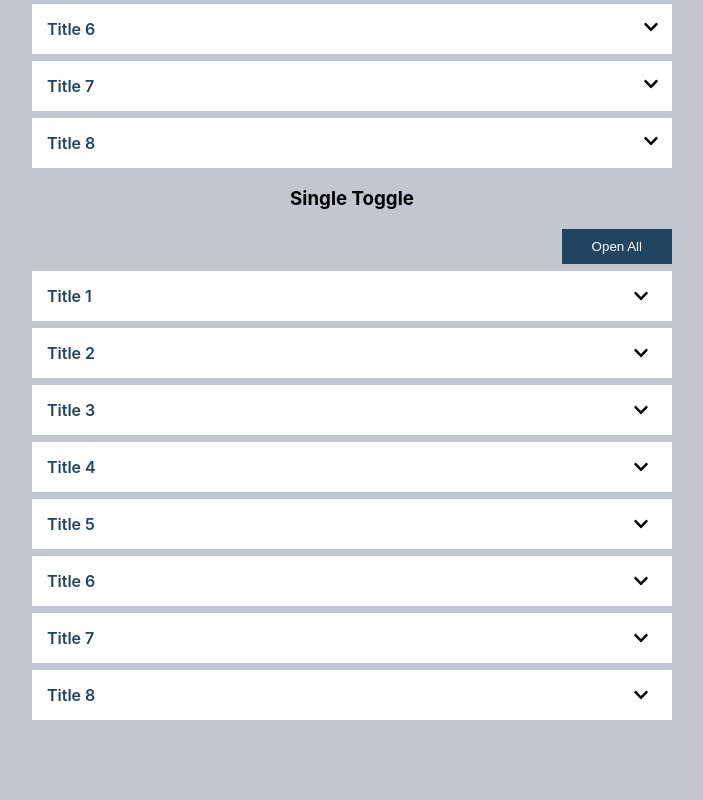
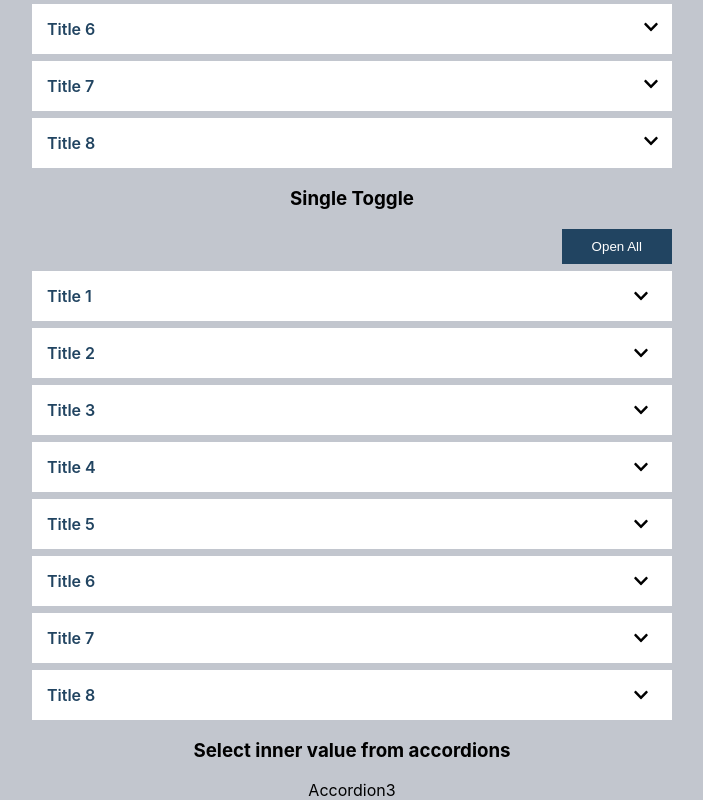
Before and after one commit to akhtarvahid/react-accordions, a React (Create React App) app in the folder react-accordions/: page / in a window 1280 px wide. Shown: the part 341-1141 px from the top of the page, without its empty margins (288-991 px from the left). Before the commit the page ends 1061 px from the top, so only its background shows below. Built offline with nearby package versions, Linux system fonts and the light colour scheme.

Commit message:
accordion3 component created, json updated

```diff
--- a/react-accordions/src/App.js
+++ b/react-accordions/src/App.js
@@ -1,6 +1,7 @@
 import './App.css';
 import Accordion1 from './components/accordion1/SingleOpen';
 import SingleToggle from './components/accordion2/SingleToggle';
+import Accordion3 from './components/accordion3/Accordion3';
 
 function App() {
   return (
@@ -10,6 +11,9 @@ function App() {
 
       <h3>Single Toggle</h3>
       <SingleToggle />
+
+      <h3>Select inner value from accordions</h3>
+      <Accordion3 />
     </div>
   );
 }
--- /dev/null
+++ b/react-accordions/src/components/accordion3/Accordion3.js
@@ -0,0 +1,11 @@
+import React, { Component } from 'react'
+
+export default class Accordion3 extends Component {
+    render() {
+        return (
+            <div>
+               Accordion3
+            </div>
+        )
+    }
+}
--- a/react-accordions/src/utils/data.json
+++ b/react-accordions/src/utils/data.json
@@ -1,23 +1,28 @@
 [{
     "id": 1,
     "title": "Title 1",
-    "content": "Lorem Ipsum is simply dummy text of the printing and typesetting industry. Lorem Ipsum has been the industry's standard dummy text ever since the 1500s, when an unknown printer took a galley of type and scrambled it to make a type specimen book. "
+    "content": "Lorem Ipsum is simply dummy text of the printing and typesetting industry. Lorem Ipsum has been the industry's standard dummy text ever since the 1500s, when an unknown printer took a galley of type and scrambled it to make a type specimen book. ",
+    "items": [{"id":1, "item": "item1"}, {"id":2, "item": "item2"}, {"id":3, "item": "item3"}, {"id":4, "item": "item4"}, {"id":5, "item": "item5"}, {"id":6, "item": "item6"}, {"id":7, "item": "item7"}, {"id":8, "item": "item8"}, {"id":9, "item": "item9"},{"id":10, "item": "item10"}]
 },
 {
     "id": 2,
     "title": "Title 2",
-    "content": "Why do we use it? It is a long established fact that a reader will be distracted by the readable content of a page when looking at its layout. The point of using Lorem Ipsum is that it has a more-or-less normal distribution of letters, as opposed to using 'Content here, content here', making it look like readable English. Many desktop publishing packages and web page editors now use Lorem Ipsum as their default model text, and a search for 'lorem ipsum' will uncover many web sites still in their infancy. Various versions have evolved over the years, sometimes by accident, sometimes on purpose (injected humour and the like)."
+    "content": "Why do we use it? It is a long established fact that a reader will be distracted by the readable content of a page when looking at its layout. The point of using Lorem Ipsum is that it has a more-or-less normal distribution of letters, as opposed to using 'Content here, content here', making it look like readable English. Many desktop publishing packages and web page editors now use Lorem Ipsum as their default model text, and a search for 'lorem ipsum' will uncover many web sites still in their infancy. Various versions have evolved over the years, sometimes by accident, sometimes on purpose (injected humour and the like).",
+    "items": [{"id":1, "item": "item1"}, {"id":2, "item": "item2"}, {"id":3, "item": "item3"}, {"id":4, "item": "item4"}, {"id":5, "item": "item5"}, {"id":6, "item": "item6"}, {"id":7, "item": "item7"}, {"id":8, "item": "item8"}, {"id":9, "item": "item9"},{"id":10, "item": "item10"}]
 },
 {
     "id": 3,
     "title": "Title 3",
     "content": "Where does it come from? Contrary to popular belief, Lorem Ipsum is not simply random text. It has roots in a piece of classical Latin literature from 45 BC, making it over 2000 years old. Richard McClintock, a Latin professor at Hampden-Sydney College in Virginia, looked up one of the more obscure Latin words, consectetur, from a Lorem Ipsum passage, and going through the cites of the word in classical literature, discovered the undoubtable source."
+    ,"items": [{"id":1, "item": "item1"}, {"id":2, "item": "item2"}, {"id":3, "item": "item3"}, {"id":4, "item": "item4"}, {"id":5, "item": "item5"}, {"id":6, "item": "item6"}, {"id":7, "item": "item7"}, {"id":8, "item": "item8"}, {"id":9, "item": "item9"},{"id":10, "item": "item10"}]
 },
 {
     "id": 4,
     "title": "Title 4",
     "content": "On the other hand, we denounce with righteous indignation and dislike men who are so beguiled and demoralized by the charms of pleasure of the moment, so blinded by desire, that they cannot foresee the pain and trouble that are bound to ensue; and equal blame belongs to those who fail in their duty through weakness of will, which is the same as saying through shrinking from toil and pain. These cases are perfectly simple and easy to distinguish. In a free hour, when our power of choice is untrammelled and when nothing prevents our being able to do what we like best, every pleasure is to be welcomed and every pain avoided. But in certain circumstances and owing to the claims of duty or the obligations of business it will frequently occur that pleasures have to be repudiated and annoyances accepted. The wise man therefore always holds in these matters to this principle of selection: he rejects pleasures to secure other greater pleasures, or else he endures pains to avoid worse pains."
-},{
+    ,"items": [{"id":1, "item": "item1"}, {"id":2, "item": "item2"}, {"id":3, "item": "item3"}, {"id":4, "item": "item4"}, {"id":5, "item": "item5"}, {"id":6, "item": "item6"}, {"id":7, "item": "item7"}, {"id":8, "item": "item8"}, {"id":9, "item": "item9"},{"id":10, "item": "item10"}]
+
+    },{
     "id": 5,
     "title": "Title 5",
     "content": "Sed ut perspiciatis unde omnis iste natus error sit voluptatem accusantium doloremque laudantium, totam rem aperiam, eaque ipsa quae ab illo inventore veritatis et quasi architecto beatae vitae dicta sunt explicabo. Nemo enim ipsam voluptatem quia voluptas sit aspernatur aut odit aut fugit, sed quia consequuntur magni dolores eos qui ratione voluptatem sequi nesciunt. Neque porro quisquam est, qui dolorem ipsum quia dolor sit amet, consectetur, adipisci velit, sed quia non numquam eius modi tempora incidunt ut labore et dolore magnam aliquam quaerat voluptatem. Ut enim ad minima veniam, quis nostrum exercitationem ullam corporis suscipit laboriosam, nisi ut aliquid ex ea commodi consequatur? Quis autem vel eum iure reprehenderit qui in ea voluptate velit esse quam nihil molestiae consequatur, vel illum qui dolorem eum fugiat quo voluptas nulla pariatur?"
@@ -25,12 +30,18 @@
     "id": 6,
     "title": "Title 6",
     "content": "Lorem ipsum dolor sit amet, consectetur adipiscing elit, sed do eiusmod tempor incididunt ut labore et dolore magna aliqua. Ut enim ad minim veniam, quis nostrud exercitation ullamco laboris nisi ut aliquip ex ea commodo consequat. Duis aute irure dolor in reprehenderit in voluptate velit esse cillum dolore eu fugiat nulla pariatur. Excepteur sint occaecat cupidatat non proident, sunt in culpa qui officia deserunt mollit anim id est laborum"
-},{
+    ,"items": [{"id":1, "item": "item1"}, {"id":2, "item": "item2"}, {"id":3, "item": "item3"}, {"id":4, "item": "item4"}, {"id":5, "item": "item5"}, {"id":6, "item": "item6"}, {"id":7, "item": "item7"}, {"id":8, "item": "item8"}, {"id":9, "item": "item9"},{"id":10, "item": "item10"}]
+
+    },{
     "id": 7,
     "title": "Title 7",
     "content": "At vero eos et accusamus et iusto odio dignissimos ducimus qui blanditiis praesentium voluptatum deleniti atque corrupti quos dolores et quas molestias excepturi sint occaecati cupiditate non provident, similique sunt in culpa qui officia deserunt mollitia animi, id est laborum et dolorum fuga. Et harum quidem rerum facilis est et expedita distinctio. Nam libero tempore, cum soluta nobis est eligendi optio cumque nihil impedit quo minus id quod maxime placeat facere possimus, omnis voluptas assumenda est, omnis dolor repellendus. Temporibus autem quibusdam et aut officiis debitis aut rerum necessitatibus saepe eveniet ut et voluptates repudiandae sint et molestiae non recusandae. Itaque earum rerum hic tenetur a sapiente delectus, ut aut reiciendis voluptatibus maiores alias consequatur aut perferendis doloribus asperiores repellat"
-},{
+    ,"items": [{"id":1, "item": "item1"}, {"id":2, "item": "item2"}, {"id":3, "item": "item3"}, {"id":4, "item": "item4"}, {"id":5, "item": "item5"}, {"id":6, "item": "item6"}, {"id":7, "item": "item7"}, {"id":8, "item": "item8"}, {"id":9, "item": "item9"},{"id":10, "item": "item10"}]
+
+    },{
     "id": 8,
     "title": "Title 8",
     "content": "But I must explain to you how all this mistaken idea of denouncing pleasure and praising pain was born and I will give you a complete account of the system, and expound the actual teachings of the great explorer of the truth, the master-builder of human happiness. No one rejects, dislikes, or avoids pleasure itself, because it is pleasure, but because those who do not know how to pursue pleasure rationally encounter consequences that are extremely painful. Nor again is there anyone who loves or pursues or desires to obtain pain of itself, because it is pain, but because occasionally circumstances occur in which toil and pain can procure him some great pleasure. To take a trivial example, which of us ever undertakes laborious physical exercise, except to obtain some advantage from it? But who has any right to find fault with a man who chooses to enjoy a pleasure that has no annoying consequences, or one who avoids a pain that produces no resultant pleasure?"
-}]
+    ,"items": [{"id":1, "item": "item1"}, {"id":2, "item": "item2"}, {"id":3, "item": "item3"}, {"id":4, "item": "item4"}, {"id":5, "item": "item5"}, {"id":6, "item": "item6"}, {"id":7, "item": "item7"}, {"id":8, "item": "item8"}, {"id":9, "item": "item9"},{"id":10, "item": "item10"}]
+
+    }]
```
